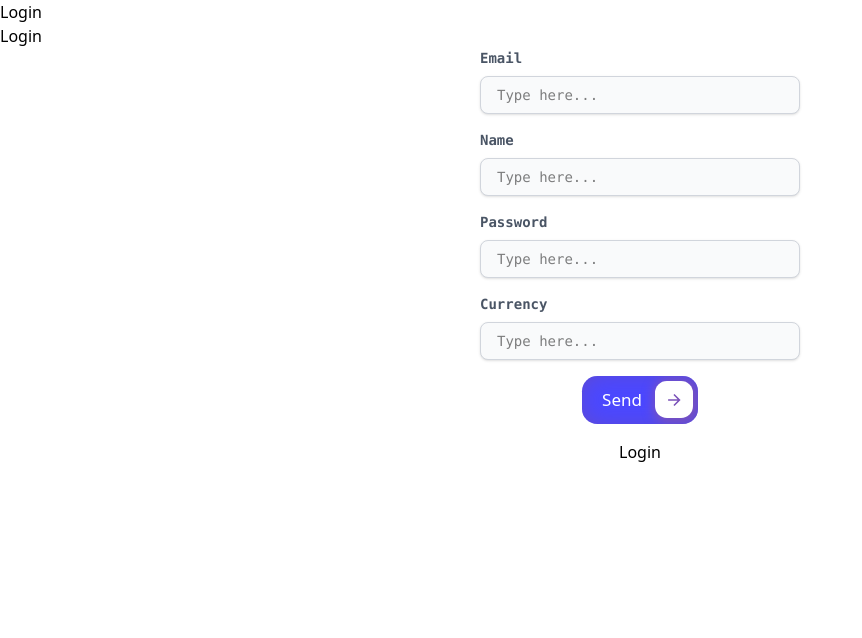
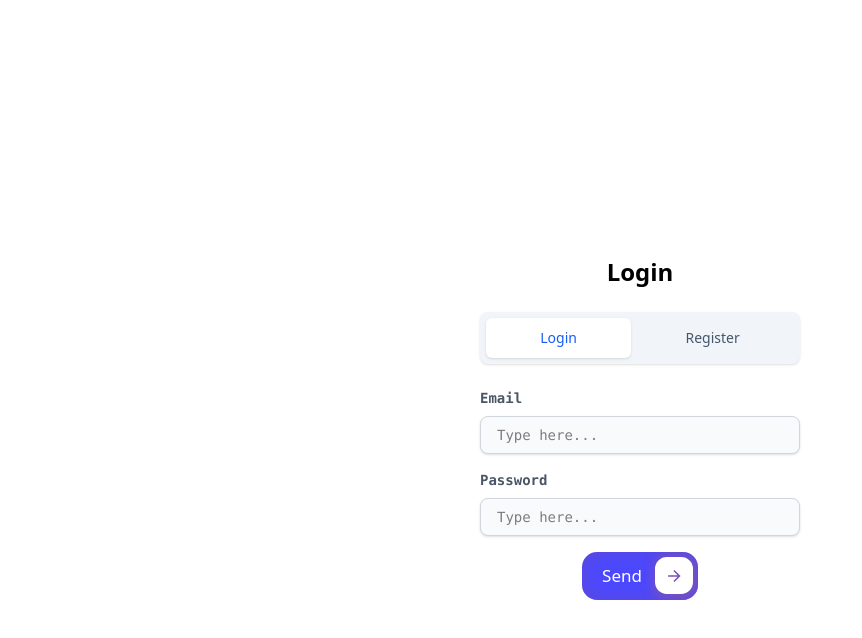
Before and after one commit to Just-Krzysztof/fe-budget-tracker, a React (Vite) app: page /auth/authorization in a window 1280 px wide. Shown: the top 638 px of the page, without its empty margins (0-862 px from the left). Built offline with nearby package versions, Linux system fonts and the light colour scheme.

Commit message:
login form, and tabs, between login and register form

```diff
--- /dev/null
+++ b/src/components/Tabs/Tabs.tsx
@@ -0,0 +1,105 @@
+import { useState } from 'react';
+
+interface Tab {
+  id: string;
+  label: string;
+  content: React.ReactNode;
+}
+
+interface TabsProps {
+  tabs: Tab[];
+  defaultTab?: string;
+  transition?: 'fade' | 'scale' | 'slide' | 'rotate';
+  title?: boolean;
+}
+
+export const Tabs = ({
+  tabs,
+  defaultTab,
+  transition = 'fade',
+  title,
+}: TabsProps) => {
+  const [activeTab, setActiveTab] = useState(defaultTab || tabs[0].id);
+
+  const getTransitionClasses = (isActive: boolean) => {
+    const baseClasses =
+      'absolute w-full transition-all duration-300 ease-in-out';
+
+    switch (transition) {
+      case 'scale':
+        return `${baseClasses} ${
+          isActive
+            ? 'opacity-100 scale-100 visible'
+            : 'opacity-0 scale-95 invisible'
+        }`;
+      case 'slide':
+        return `${baseClasses} ${
+          isActive
+            ? 'opacity-100 translate-x-0 visible'
+            : 'opacity-0 translate-x-4 invisible'
+        }`;
+      case 'rotate':
+        return `${baseClasses} ${
+          isActive
+            ? 'opacity-100 rotate-0 visible'
+            : 'opacity-0 rotate-3 invisible'
+        }`;
+      default:
+        return `${baseClasses} ${
+          isActive
+            ? 'opacity-100 translate-y-0 visible'
+            : 'opacity-0 -translate-y-2 invisible'
+        }`;
+    }
+  };
+
+  return (
+    <div className="w-full">
+      {title && (
+        <h1 className="text-2xl font-bold mb-6 first-letter:uppercase text-center">
+          {activeTab}
+        </h1>
+      )}
+      <div className="relative">
+        <ul
+          className="relative flex flex-wrap px-1.5 py-1.5 list-none rounded-lg bg-slate-100 shadow-sm"
+          role="tablist"
+        >
+          {tabs.map((tab) => (
+            <li key={tab.id} className="z-30 flex-auto text-center">
+              <button
+                onClick={() => setActiveTab(tab.id)}
+                className={`
+                  z-30 flex items-center justify-center w-full px-0 py-2.5 text-sm
+                  transition-all duration-200 ease-in-out border-0 rounded-md
+                  cursor-pointer
+                  ${
+                    activeTab === tab.id
+                      ? 'text-blue-600 bg-white shadow-sm font-medium'
+                      : 'text-slate-600 hover:text-slate-800 hover:bg-slate-200'
+                  }
+                `}
+                role="tab"
+                aria-selected={activeTab === tab.id}
+              >
+                {tab.label}
+              </button>
+            </li>
+          ))}
+        </ul>
+      </div>
+
+      {/* Tab Content */}
+      <div className="relative mt-6">
+        {tabs.map((tab) => (
+          <div
+            key={tab.id}
+            className={getTransitionClasses(activeTab === tab.id)}
+          >
+            {tab.content}
+          </div>
+        ))}
+      </div>
+    </div>
+  );
+};
--- a/src/pages/Auth/AuthPage.tsx
+++ b/src/pages/Auth/AuthPage.tsx
@@ -1,14 +1,22 @@
 import { LoginForm } from './components/LoginForm';
 import { RegisterForm } from './components/RegisterForm';
-
+import { Tabs } from '../../components/Tabs/Tabs';
 export const AuthPage = () => {
+  const authTabs = [
+    {
+      id: 'login',
+      label: 'Login',
+      content: <LoginForm />,
+    },
+    {
+      id: 'register',
+      label: 'Register',
+      content: <RegisterForm />,
+    },
+  ];
   return (
-    <>
-      <div className="flex flex-col">
-        <h1>Login</h1>
-        <LoginForm></LoginForm>
-        <RegisterForm></RegisterForm>
-      </div>
-    </>
+    <div className="flex flex-col max-w-xs mx-auto mt-[20%]">
+      <Tabs tabs={authTabs} defaultTab="login" title transition="slide" />
+    </div>
   );
 };
--- a/src/pages/Auth/components/LoginForm.tsx
+++ b/src/pages/Auth/components/LoginForm.tsx
@@ -1,28 +1,39 @@
 import { useAuth } from '../../../hooks/useAuth';
 import type { LoginCredentials } from '../../../types/auth.types';
+import { Input } from '../../../components/Form/Input';
+import { useForm } from 'react-hook-form';
+import { Submit } from '../../../components/Form/Submit';
 
 export const LoginForm = () => {
   const { login, isLoading, error } = useAuth();
+  const { register, handleSubmit } = useForm<LoginCredentials>();
 
-  const handleSubmit = async (e: React.FormEvent<HTMLFormElement>) => {
-    e.preventDefault();
-    const formData = new FormData(e.currentTarget);
-
-    const credentials: LoginCredentials = {
-      email: formData.get('email') as string,
-      password: formData.get('password') as string,
-    };
-    login(credentials);
+  const onSubmit = async (data: LoginCredentials) => {
+    login(data);
   };
 
   return (
-    <form onSubmit={handleSubmit}>
+    <form
+      onSubmit={handleSubmit(onSubmit)}
+      className="flex flex-col gap-4 mx-auto w-xs"
+    >
       {error && <div className="error">{error.message}</div>}
-      {/* <input type="email" name="email" required />
-      <input type="password" name="password" required /> */}
-      <button type="submit" disabled={isLoading}>
-        {isLoading ? 'Logging in...' : 'Login'}
-      </button>
+
+      <Input
+        inputName="email"
+        label="Email"
+        inputType="email"
+        required
+        {...register('email')}
+      />
+      <Input
+        inputName="password"
+        label="Password"
+        inputType="password"
+        required
+        {...register('password')}
+      />
+     <Submit type="submit" name="Send" disabled={isLoading} />
     </form>
   );
 };
--- a/src/pages/Auth/components/RegisterForm.tsx
+++ b/src/pages/Auth/components/RegisterForm.tsx
@@ -47,9 +47,9 @@ export const RegisterForm = () => {
         {...register('currency')}
       />
       <Submit type="submit" name="Send" disabled={isLoading} />
-      <button type="submit" disabled={isLoading}>
+      {/* <button type="submit" disabled={isLoading}>
         {isLoading ? 'Logging in...' : 'Login'}
-      </button>
+      </button> */}
     </form>
   );
 };
```
